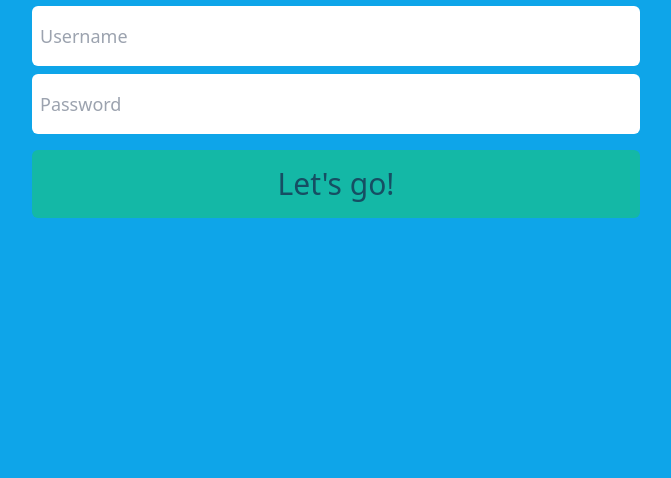
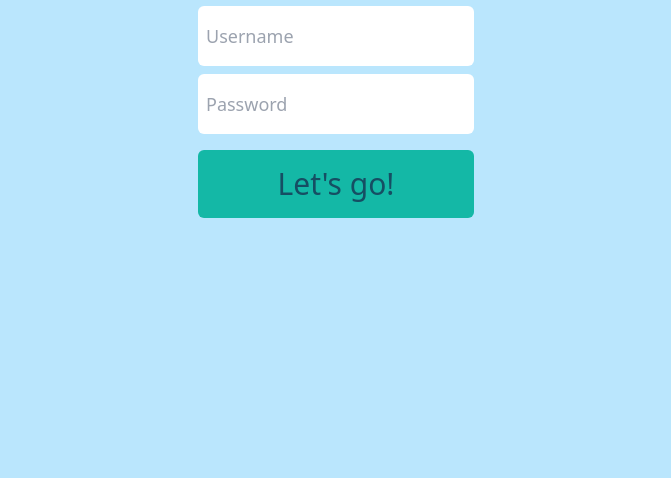
Before and after one commit to Zeppelin17/shopping-tickets-front, an Astro site: page /login in a window 1280 px wide. Shown: the part 322-800 px from the top of the page, without its empty margins (304-975 px from the left). Built offline with nearby package versions, Linux system fonts and the light colour scheme; Astro itself is replaced by a stand-in of ours.

Commit message:
refactor: main layout

```diff
--- a/src/layouts/MainLayout.astro
+++ b/src/layouts/MainLayout.astro
@@ -10,7 +10,7 @@ const { title } = Astro.props
     <title>{title} - Shopping Tickets</title>
 </head>
 <body>
-    <article class="text-cyan-900">
+    <article class="p-8 bg-sky-200 text-cyan-900 min-h-screen lg:flex lg:flex-col lg:justify-center lg:items-center">
         <slot />
     </article>
 </body>
--- a/src/pages/dashboard/index.astro
+++ b/src/pages/dashboard/index.astro
@@ -15,9 +15,7 @@ if (!isLoggedIn({ token, tokenExpiry })) {
 ---
 
 <MainLayout title="Dashboard">
-    <div class="p-8 bg-sky-200 min-h-screen lg:flex lg:flex-col lg:justify-center lg:items-center">
-        <PageTitle title="Dashboard" />
-        <CurrentTickets token={token} />
-        <Shops token={token} />
-    </div>
+    <PageTitle title="Dashboard" />
+    <CurrentTickets token={token} />
+    <Shops token={token} />
 </MainLayout>
--- a/src/pages/login.astro
+++ b/src/pages/login.astro
@@ -17,10 +17,8 @@ Astro.cookies.set("errorLogin", "", {path: "/login", expires: new Date()})
 ---
 
 <MainLayout title="Login">
-    <div class="p-8 bg-sky-500 min-h-screen lg:flex lg:justify-center lg:items-center">
-        <div class="lg:w-3/4 xl:w-1/2 2xl:w-1/3">
-            <PageTitle title="Login" />
-            <LoginForm errorMsg={errorLogin} />
-        </div>
+    <div class="flex flex-col lg:justify-center lg:items-center lg:w-3/4 xl:w-1/2 2xl:w-1/3">
+        <PageTitle title="Login" />
+        <LoginForm errorMsg={errorLogin} />
     </div>
 </MainLayout>
```
